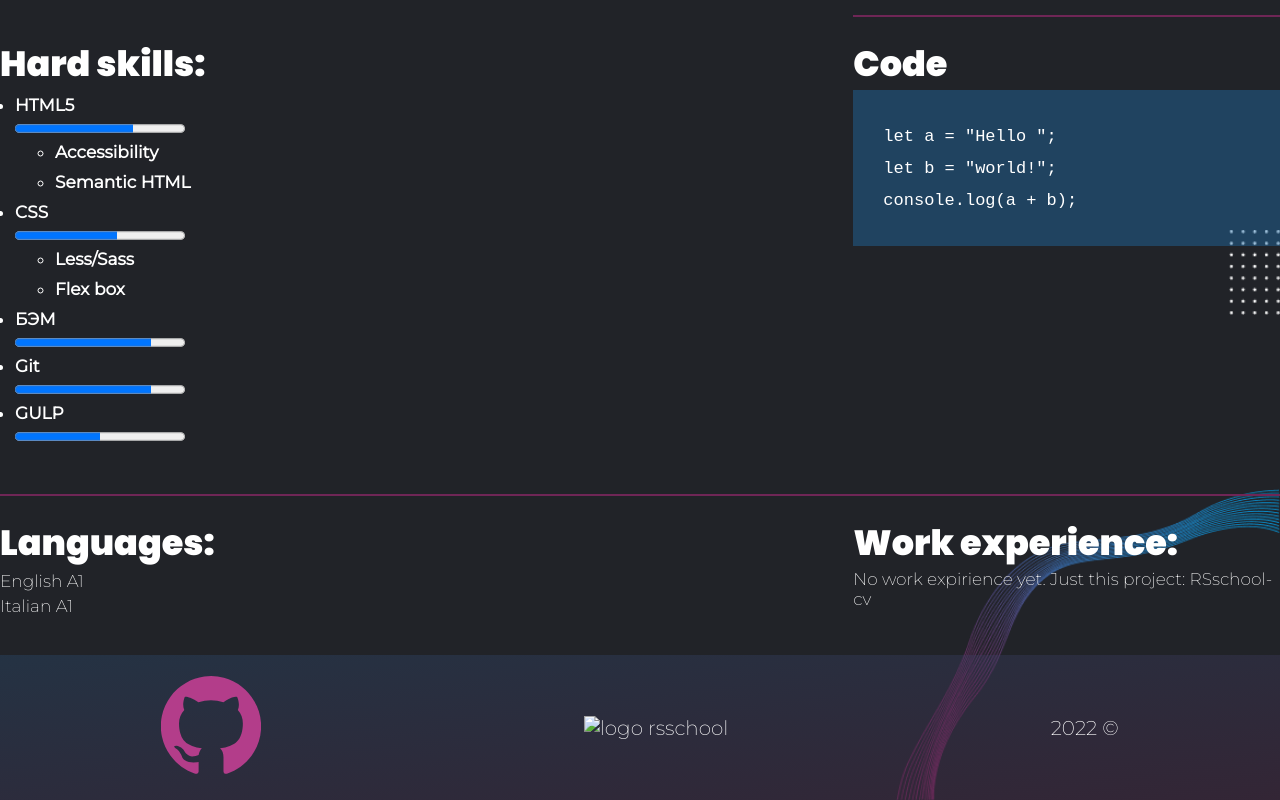
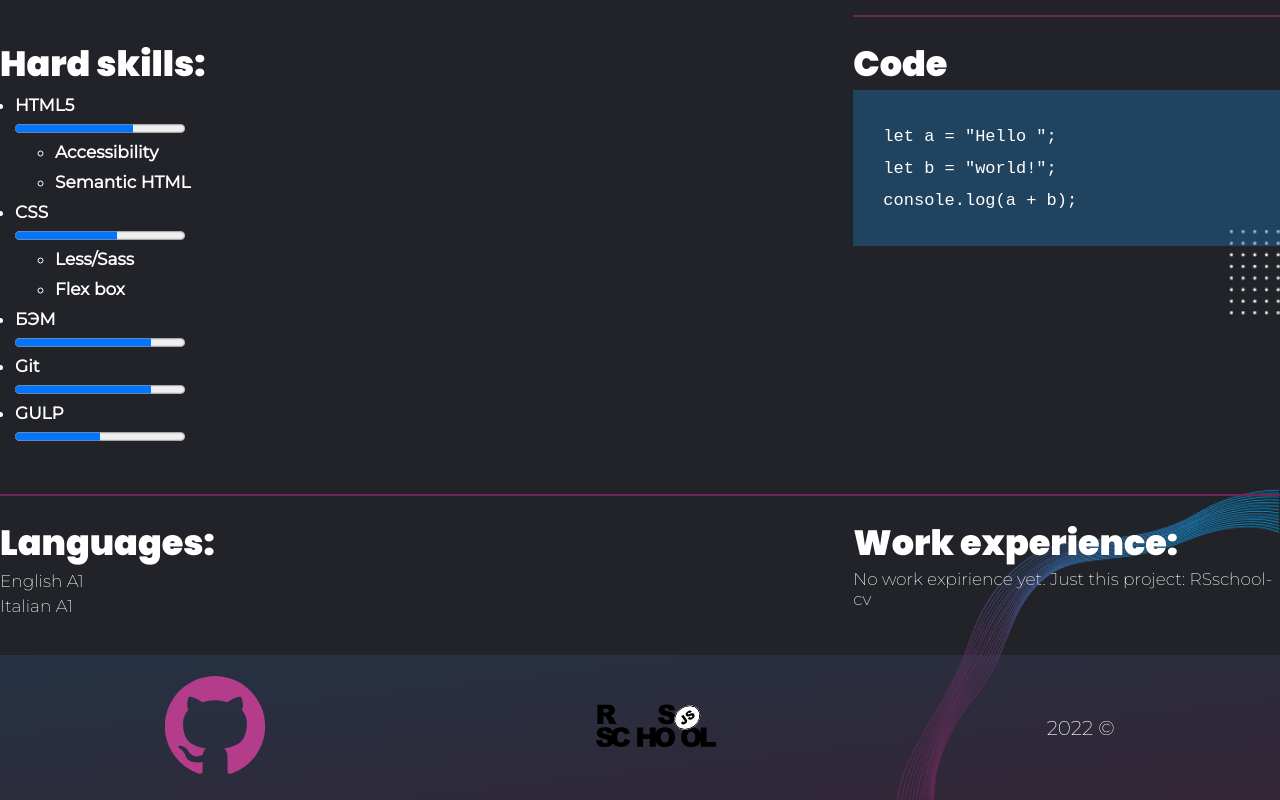
Before and after one commit to DaryaV95/rsschool-cv, a plain HTML site: page index.html in a window 1280 px wide. Shown: the part 671-1471 px from the top of the page. Drawn offline with Linux system fonts and the light colour scheme; the site is published under a folder, as on GitHub Pages, so addresses that start at the root find nothing.

Commit message:
fix: remove slash from line 104

```diff
--- a/index.html
+++ b/index.html
@@ -101,7 +101,7 @@
       <div class="footer__mention">
           <ul class="footer__list">
               <li class="footer__item"><a class="footer__link" href="https://github.comDaryaV95?tab=repositories"><img class="footer__img" src="assets/svg/github1.svg" alt="logo github" width="100"></a></li>
-              <li class="footer__item"><a class="footer__link" href="https://rs.schooljs-stage0/"><img class="footer__img" src="/assets/svg/rs_school_js.svg" alt="logo rsschool" width="120"></a></li>
+              <li class="footer__item"><a class="footer__link" href="https://rs.schooljs-stage0/"><img class="footer__img" src="assets/svg/rs_school_js.svg" alt="logo rsschool" width="120"></a></li>
               <li class="footer__item"><span class="footer__text">2022 &copy;</span></li>
           </ul>
       </div>
```
